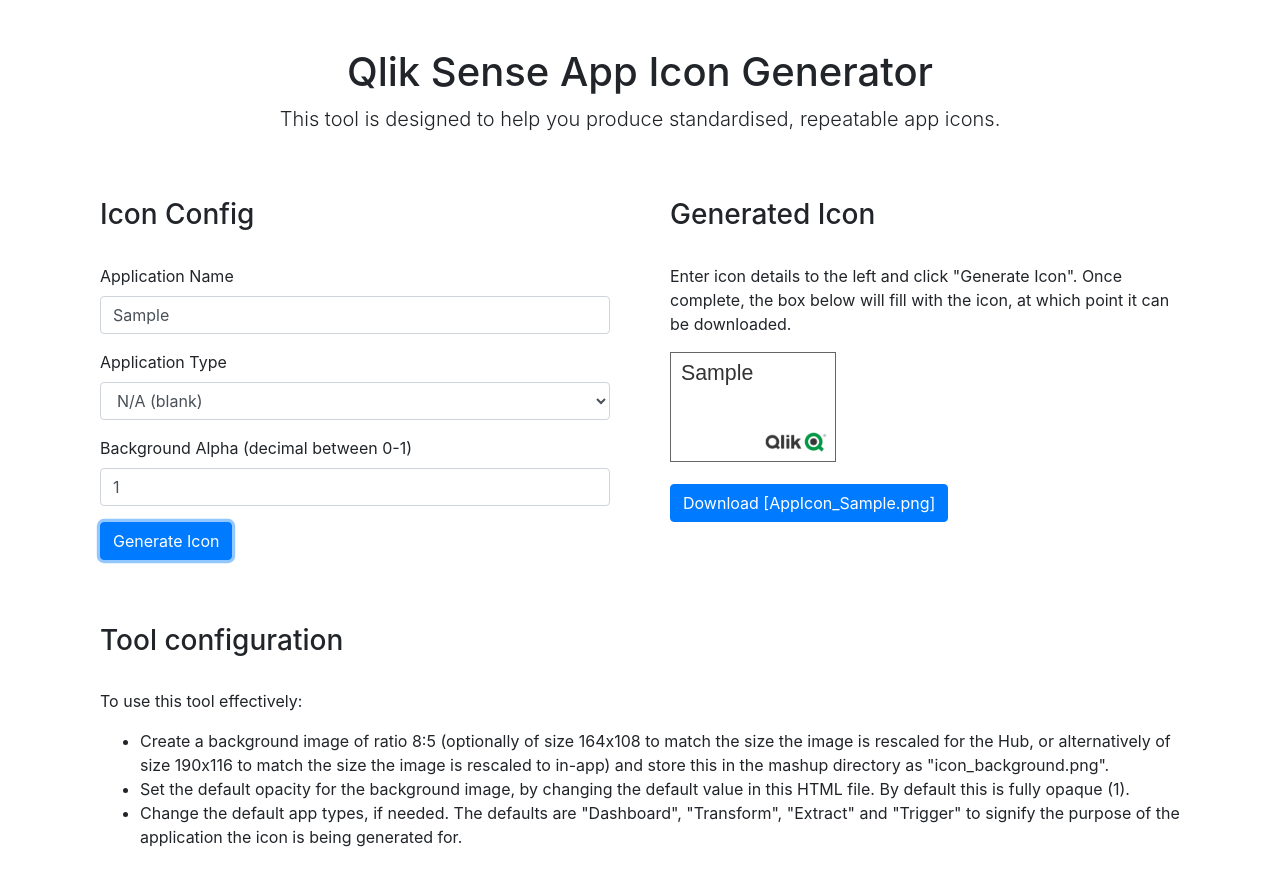
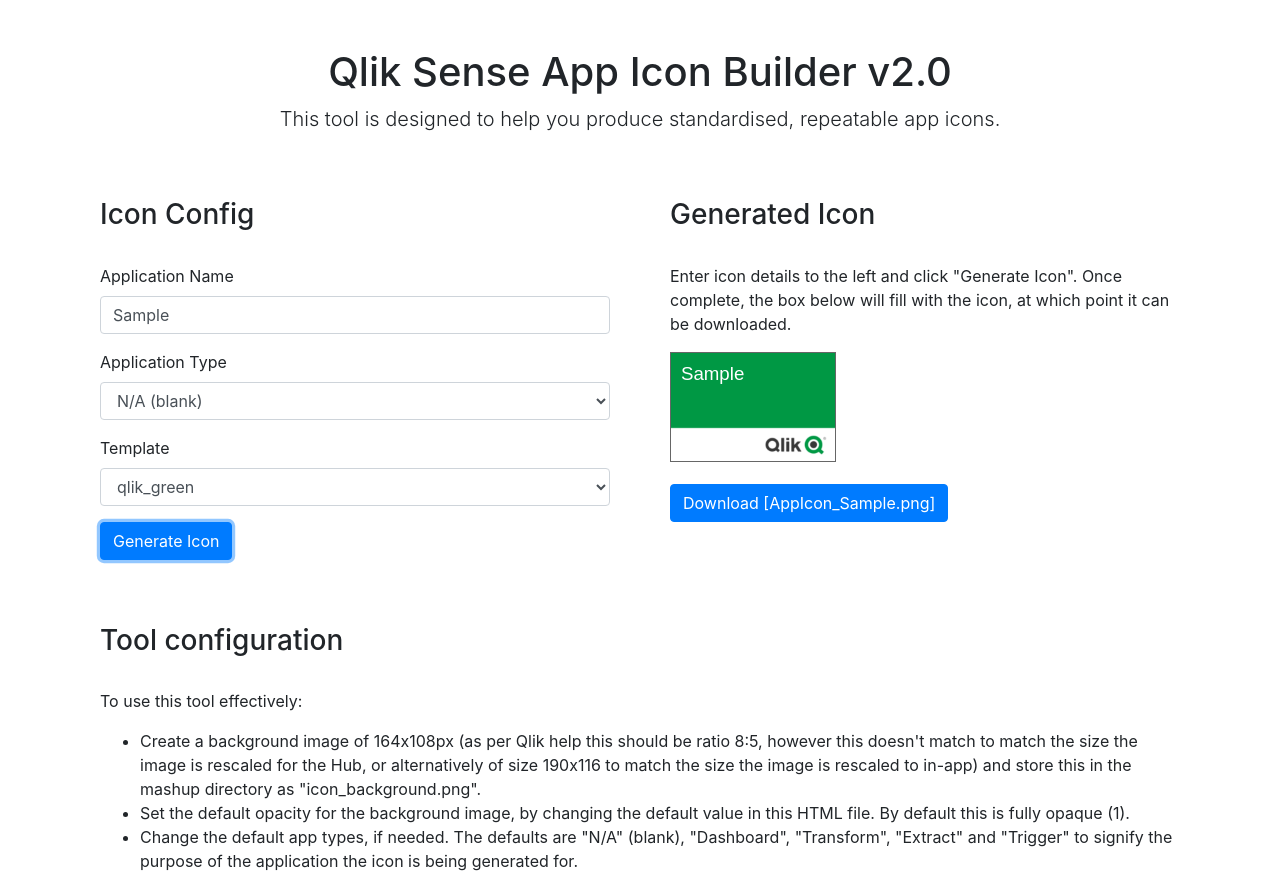
Before and after one commit to withdave/qlik-icon-generator, a plain HTML site: page src/AppIconBuilder/AppIconBuilder.html in a window 1280 px wide. Both pictures are taken after typing "Sample" into the empty fields and a click on the button "Generate Icon". Before the commit the page ends 865 px from the top, so only its background shows below. Drawn offline with Linux system fonts and the light colour scheme.

Commit message:
Refactored to consume from JSON config file
Introduced template config in JSON.

```diff
--- a/src/AppIconBuilder/AppIconBuilder.html
+++ b/src/AppIconBuilder/AppIconBuilder.html
@@ -6,7 +6,7 @@
   <meta name="viewport" content="width=device-width, initial-scale=1, shrink-to-fit=no">
   <meta name="description" content="">
   <meta name="author" content="withdave">
-  <title>Qlik Sense Icon Generator</title>
+  <title>Qlik Sense App Icon Builder</title>
 
   <!-- Bootstrap core CSS -->
   <link href="css/bootstrap.min.css" rel="stylesheet">
@@ -37,8 +37,13 @@
   <main role="main" class="container">
 
     <div class="qsi-header">
-      <h1>Qlik Sense App Icon Generator</h1>
+      <h1>Qlik Sense App Icon Builder v2.0</h1>
       <p class="lead">This tool is designed to help you produce standardised, repeatable app icons.</p>
+    </div>
+
+    <div id="qsi-error" class="alert alert-danger" role="alert">
+      <!-- Error placeholder -->
+      Error: Please check the console log and ensure javascript is enabled.
     </div>
 
     <div class="row">
@@ -60,8 +65,10 @@
             </select>
           </div>
           <div class="qsi-formgroup">
-            <label for="qsi-bgalpha">Background Alpha (decimal between 0-1)</label>
-            <input type="text" name="qsi-bgalpha" id="qsi-bgalpha" value="1" class="form-control" />
+            <label for="qsi-template">Template</label>
+            <select name="qsi-template" id="qsi-template" class="form-control">
+              <!-- Populated by config.json file -->
+            </select>
           </div>
           <p><button type="submit" class="btn btn-primary">Generate Icon</button></p>
         </form>
@@ -81,9 +88,13 @@
         <h3>Tool configuration</h3>
         <p>To use this tool effectively:</p>
         <ul>
-          <li>Create a background image of ratio 8:5 (optionally of size 164x108 to match the size the image is rescaled for the Hub, or alternatively of size 190x116 to match the size the image is rescaled to in-app) and store this in the mashup directory as "icon_background.png".</li>
-          <li>Set the default opacity for the background image, by changing the default value in this HTML file. By default this is fully opaque (1).</li>
-          <li>Change the default app types, if needed. The defaults are "Dashboard", "Transform", "Extract" and "Trigger" to signify the purpose of the application the icon is being generated for.</li>
+          <li>Create a background image of 164x108px (as per Qlik help this should be ratio 8:5, however this doesn't
+            match to match the size the image is rescaled for the Hub, or alternatively of size 190x116 to match the
+            size the image is rescaled to in-app) and store this in the mashup directory as "icon_background.png".</li>
+          <li>Set the default opacity for the background image, by changing the default value in this HTML file. By
+            default this is fully opaque (1).</li>
+          <li>Change the default app types, if needed. The defaults are "N/A" (blank), "Dashboard", "Transform",
+            "Extract" and "Trigger" to signify the purpose of the application the icon is being generated for.</li>
         </ul>
       </div>
     </div>
--- /dev/null
+++ b/src/AppIconBuilder/config.json
@@ -0,0 +1,50 @@
+{
+    "templates": {
+        "qlik_green": {
+            "background": {
+                "image": "qlik_green.png",
+                "imageAlpha": 1,
+                "colour": "#009844"
+            },
+            "appName": {
+                "font": "Sans-Serif",
+                "fontSize": 14,
+                "colour": "#fff",
+                "align": "left",
+                "locX": 10,
+                "locY": 27
+            },
+            "appType": {
+                "font": "Sans-Serif",
+                "fontSize": 8,
+                "colour": "#333",
+                "align": "left",
+                "locX": 10,
+                "locY": 96
+            }
+        },
+        "qlik_white": {
+            "background": {
+                "image": "qlik_white.png",
+                "imageAlpha": 1,
+                "colour": "#fff"
+            },
+            "appName": {
+                "font": "Sans-Serif",
+                "fontSize": 14,
+                "colour": "#333",
+                "align": "left",
+                "locX": 10,
+                "locY": 27
+            },
+            "appType": {
+                "font": "Sans-Serif",
+                "fontSize": 8,
+                "colour": "#333",
+                "align": "left",
+                "locX": 10,
+                "locY": 96
+            }
+        }
+    }
+}
--- a/src/AppIconBuilder/js/script.js
+++ b/src/AppIconBuilder/js/script.js
@@ -1,8 +1,33 @@
 // withdave
 // Simple script to build icons the right size for Qlik Sense
+// Update reminder: Readme (change log and version), version on HTML H1
 
 // Primary page functions
 (function ($) {
+
+    // Create a variable to hold the loaded configuration within the parent function
+    var templateList;
+
+    // Hide javascript error as we initialise
+    $("div#qsi-error").hide();
+
+    // Load config from config.json
+    $.getJSON('config.json', function (data) {
+        // Just in case we want to take a peek
+        // console.log(data);
+    }).done(function (data) {
+        // Assign object to templateList
+        templateList = data;
+        // Populate the template with options
+        $.each(data.templates, function (template) {
+            $("<option>").attr("value", template).text(template).appendTo("#qsi-template");
+            console.log("Recognised template: " + template);
+        });
+    }).fail(function () {
+        console.error("App Icon Builder: Error loading configuration - it's likely that the config.json file isn't structured correctly.")
+        $("div#qsi-error").show();
+        $("div#qsi-error").html("Error: There was an error loading config.json. Please check the file and refresh this page.");
+    });
 
     // Logic to wrap app name text
     // Sourced from https://www.html5canvastutorials.com/tutorials/html5-canvas-wrap-text-tutorial/
@@ -30,15 +55,40 @@
     $("#qsi-config").on("submit", function (e) {
         e.preventDefault();
 
-        // Get app icon config
+        // We'd better load that config!
+        // Determine which config has been selected
+        // There's no error checking so if the config is invalid it'll error or look odd
+        var iconTemplate = $("#qsi-template").val();
+
+        console.log(templateList.templates[iconTemplate].appName);
+
+        // Get app icon config from the form
         var appName = $("#qsi-appname").val();
-        var fileName = "AppIcon_" + appName.replace(/[^a-zA-Z]+/g, "");
+        var fileName = "AppIcon_" + appName.replace(/[^a-zA-Z0-9]+/g, "");
         var appType = $("#qsi-apptype").val().toUpperCase();
-        var backGroundAlpha = Number($("#qsi-bgalpha").val());
 
-        // Now do some in-app config
-        var appNameSize = 16;
-        var appTypeSize = 8;
+        // Get app icon config from the relevant JSON config
+        // Background
+        var backgroundAlpha = templateList.templates[iconTemplate].background.imageAlpha;
+        var backgroundColour = templateList.templates[iconTemplate].background.colour;
+        var backgroundImg = new Image();
+        backgroundImg.src = "backgrounds/" + templateList.templates[iconTemplate].background.image;
+
+        // App Name
+        var appNameFont = templateList.templates[iconTemplate].appName.font;
+        var appNameSize = templateList.templates[iconTemplate].appName.fontSize;
+        var appNameColour = templateList.templates[iconTemplate].appName.colour;
+        var appNameAlign = templateList.templates[iconTemplate].appName.align;
+        var appNameLocX = templateList.templates[iconTemplate].appName.locX;
+        var appNameLocY = templateList.templates[iconTemplate].appName.locY;
+
+        // App type
+        var appTypeFont = templateList.templates[iconTemplate].appType.font;
+        var appTypeSize = templateList.templates[iconTemplate].appType.fontSize;
+        var appTypeColour = templateList.templates[iconTemplate].appType.colour;
+        var appTypeAlign = templateList.templates[iconTemplate].appType.align;
+        var appTypeLocX = templateList.templates[iconTemplate].appType.locX;
+        var appTypeLocY = templateList.templates[iconTemplate].appType.locY;
 
         // Get canvas
         var canvas = document.getElementById("qsi-canvas");
@@ -47,20 +97,12 @@
         // Draw a full background on the canvas
         context.beginPath();
         context.rect(0, 0, canvas.width, canvas.height);
-        context.fillStyle = "white";
+        context.fillStyle = backgroundColour;
         context.fill();
 
-        // Set the background alpha value to 1 if it's not a numeric value
-        if (isNaN(backGroundAlpha)) {
-            var backGroundAlpha = 1;
-        } else {
-            var backGroundAlpha = Math.min(Math.abs(backGroundAlpha), 1);
-        };
-
-        console.log("Generating icon with name [" + appName + "] and type [" + appType + "]. Background alpha [" + backGroundAlpha + "], filename [" + fileName + "]");
+        console.log("Generating icon with name [" + appName + "] and type [" + appType + "] with template [" + iconTemplate + "].");
 
         // Prep for background image and load it in
-        var backgroundImg = new Image();
         backgroundImg.onload = function () {
 
             // Work out the aspect ratio of the canvas and draw the background image this size in the centre
@@ -70,24 +112,24 @@
             var centreShift_x = (canvas.width - backgroundImg.width * ratio) / 2;
             var centreShift_y = (canvas.height - backgroundImg.height * ratio) / 2;
             context.clearRect(0, 0, canvas.width, canvas.height);
-            context.globalAlpha = backGroundAlpha;
+            context.globalAlpha = backgroundAlpha;
             context.drawImage(backgroundImg, 0, 0, backgroundImg.width, backgroundImg.height,
                 centreShift_x, centreShift_y, backgroundImg.width * ratio, backgroundImg.height * ratio);
             context.globalAlpha = 1;
 
             // Overlay the text for App Name
-            context.font = appNameSize + "pt Sans-Serif";
-            context.fillStyle = '#333';
-            var locationY = 27;
-            var locationX = 10;
-            var maxWidth = canvas.width - (locationX * 2);
+            context.font = appNameSize + "pt " + appNameFont;
+            context.textAlign = appNameAlign;
+            context.fillStyle = appNameColour;
+            var maxWidth = canvas.width - (appNameLocX * 2);
             var lineHeight = appNameSize + 8;
-            wrapText(context, appName, locationX, locationY, maxWidth, lineHeight);
+            wrapText(context, appName, appNameLocX, appNameLocY, maxWidth, lineHeight);
 
             // Overlay the text for App Type
-            context.font = appTypeSize + "pt Sans-Serif";
-            context.fillStyle = '#333';
-            context.fillText(appType, 10, 96);
+            context.font = appTypeSize + "pt " + appTypeFont;
+            context.textAlign = appTypeAlign;
+            context.fillStyle = appTypeColour;
+            context.fillText(appType, appTypeLocX, appTypeLocY);
 
             // Now enable the download button and set the name of the button to the icon filename
             $("#qsiDownload").prop('disabled', false);
@@ -95,15 +137,13 @@
 
         };
 
-        // Specify path to background image
-        backgroundImg.src = "icon_background.png";
     });
 
     // Logic to download canvas
     $("#qsiDownload").on("click", function () {
 
         // This should be refactored
-        var fileNameStart = $("#qsiDownload").text().indexOf("_")+1;
+        var fileNameStart = $("#qsiDownload").text().indexOf("_") + 1;
         var fileNameLen = Math.max($("#qsiDownload").text().indexOf(".") - 1 - $("#qsiDownload").text().indexOf("_"), 0);
         console.log("Loading filename from position " + fileNameStart + " for " + fileNameLen + " characters.");
 
```
Also changed, not shown: screenshot.png (added), src/AppIconBuilder/backgrounds/qlik_green.png (added), src/AppIconBuilder/backgrounds/qlik_white.png (renamed from src/AppIconBuilder/icon_background.png), 5 other files.
